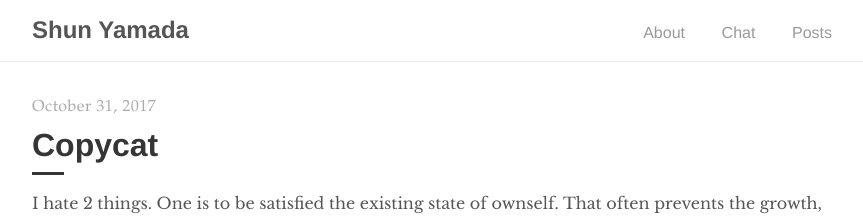
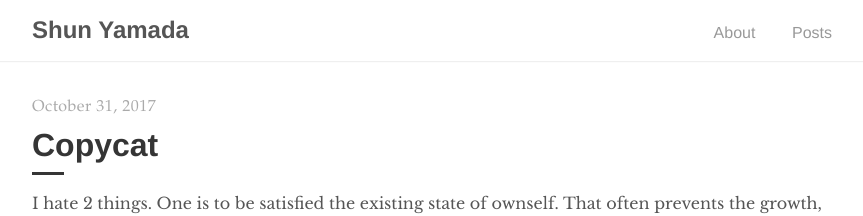
Before and after one commit to shyamady/shunyamada.github.io, a Jekyll site: the page built from index.html, in a window 1280 px wide. Shown: the top 216 px of the page, without its empty margins (208-1071 px from the left). Built offline with Jekyll 4.4.1, drawn with Linux system fonts in a browser that asks for light colours; the list of posts is cut into pages by our own code.

Commit message:
chat menu deleted

```diff
--- a/_layouts/default.html
+++ b/_layouts/default.html
@@ -11,7 +11,6 @@
         </a>
         <ul>
           <li><a href="{{ '/about' | prepend: site.baseurl }}">About</a></li>
-          <li><a href="{{ '/chat' | prepend: site.baseurl }}">Chat</a></li>
           <li><a href="{{ site.baseurl }}/">Posts</a></li>
         </ul>
     </div>
```
